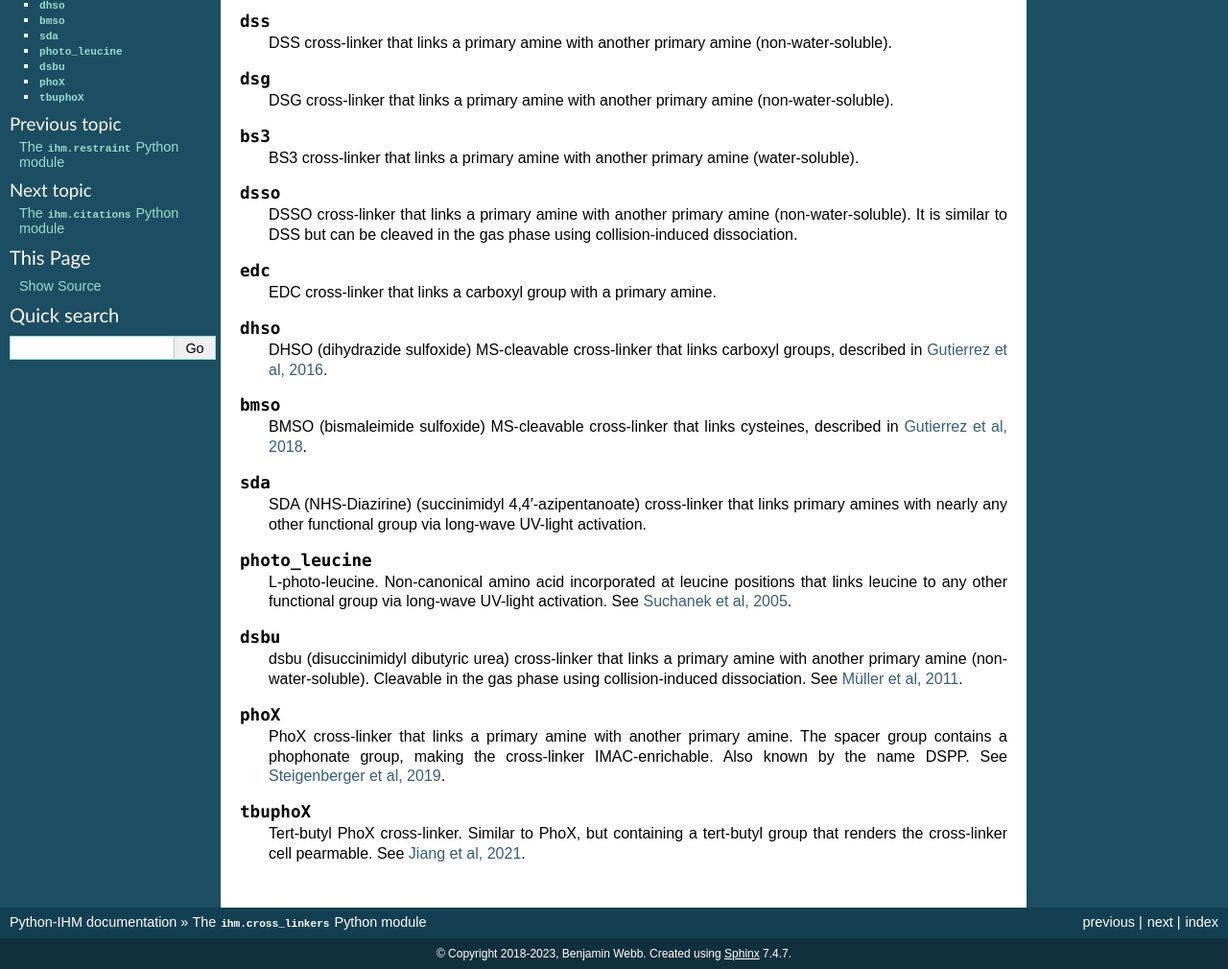
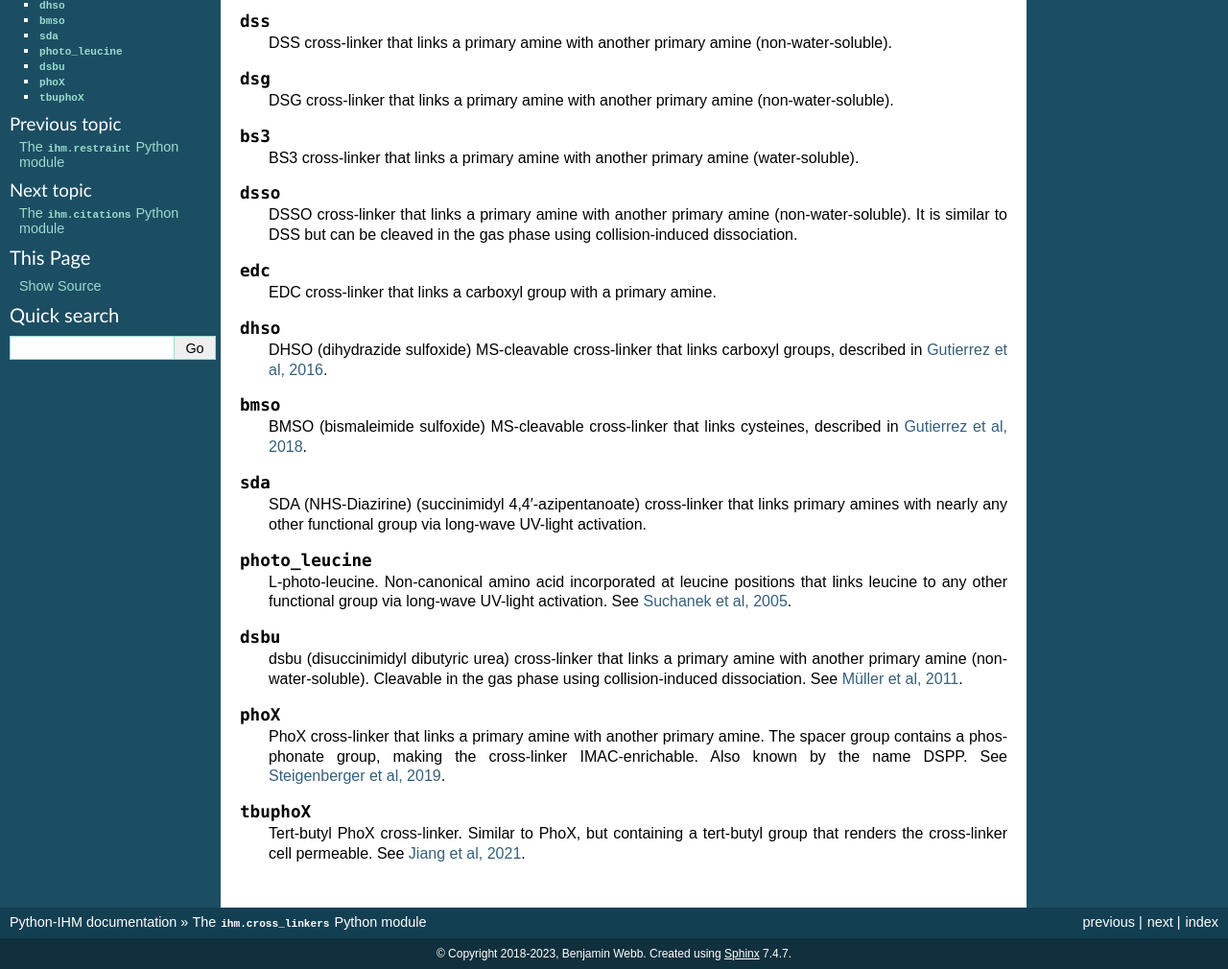
Before and after one commit to ihmwg/python-ihm, a Sphinx documentation site: the page built from docs/cross_linkers.rst, in a window 1280 px wide, cut to the strip 192-1202 px from the top of the page. Shown: the whole strip at 96% size. Built offline with Sphinx 7.4.7, drawn with Linux system fonts in a browser that asks for light colours.

Commit message:
Fix typos

```diff
--- a/docs/cross_linkers.rst
+++ b/docs/cross_linkers.rst
@@ -64,16 +64,15 @@
    Cleavable in the gas phase using collision-induced dissociation.
    See `Müller et al, 2011 <https://doi.org/10.1021/ac101241t>`_.
 
-
 .. data:: phoX
 
    PhoX cross-linker that links a primary amine with another primary amine.
-   The spacer group contains a phophonate group, making the cross-linker
+   The spacer group contains a phosphonate group, making the cross-linker
    IMAC-enrichable. Also known by the name DSPP. See
    `Steigenberger et al, 2019 <https://doi.org/10.1021/acscentsci.9b00416>`_.
 
 .. data:: tbuphoX
 
    Tert-butyl PhoX cross-linker. Similar to PhoX, but containing a tert-butyl
-   group that renders the cross-linker cell pearmable.
+   group that renders the cross-linker cell permeable.
    See `Jiang et al, 2021 <https://doi.org/10.1002/anie.202113937>`_.
```
